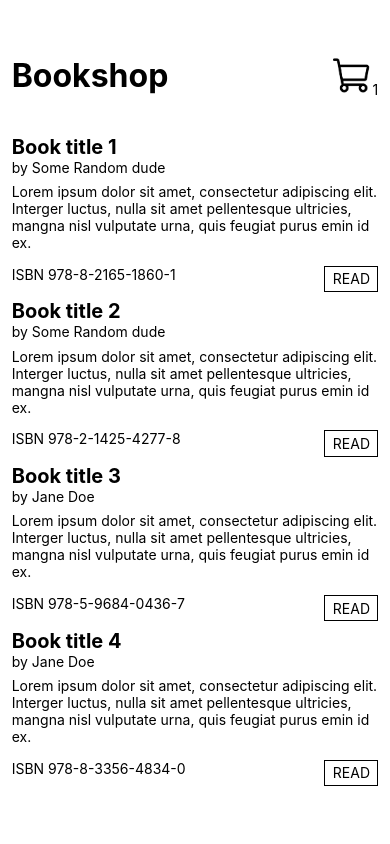
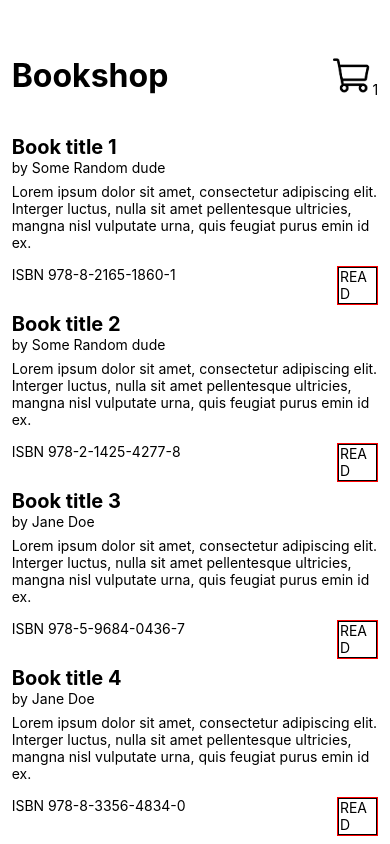
Before and after one commit to EvelienVanophalvens/Challenge1, a React Native app: screen / in a window 390 px wide. Built offline with nearby package versions, Linux system fonts and the light colour scheme.

Commit message:
read touchable

```diff
--- a/components/bookTile.js
+++ b/components/bookTile.js
@@ -1,4 +1,4 @@
-import { StyleSheet, Text, View, Image} from 'react-native';
+import { StyleSheet, Text, View, TouchableNativeFeedback} from 'react-native';
 
 const bookTile = (props) => {
     return  (
@@ -10,7 +10,11 @@ const bookTile = (props) => {
         </View>
         <View style={styles.bookDetail}>
           <Text>{props.isbn}</Text>
-          <Text style={styles.button}>READ</Text>
+          <TouchableNativeFeedback>
+            <View>
+                <Text style={styles.button}>READ</Text>
+            </View>
+          </TouchableNativeFeedback>
         </View>
       </View>
     );
```
